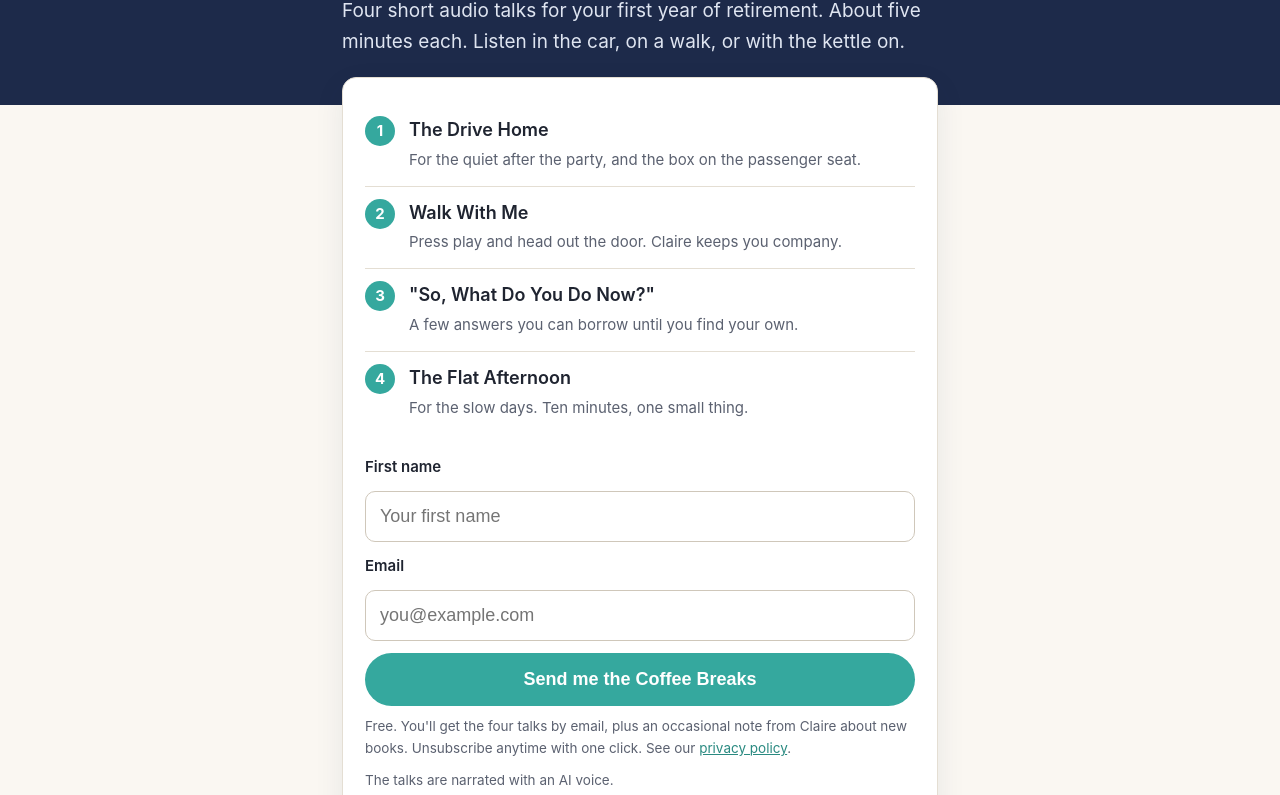
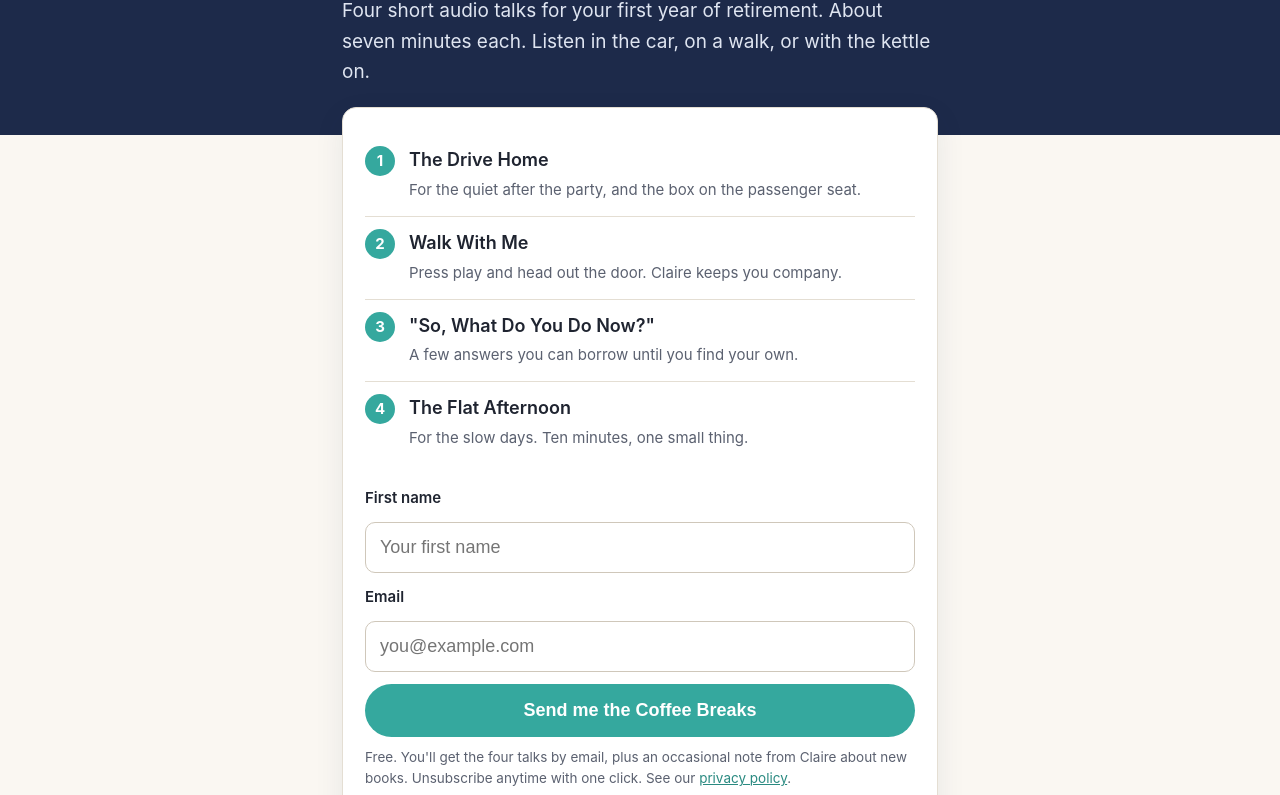
Before and after one commit to carlosottobcn/alpbooks.com, a plain HTML site: page claire/index.html in a window 1280 px wide. Shown: the part 213-1008 px from the top of the page. Drawn offline with Linux system fonts and the light colour scheme.

Commit message:
Claire page: about seven minutes each

```diff
--- a/claire/index.html
+++ b/claire/index.html
@@ -23,7 +23,7 @@
   <div class="wrap narrow">
     <p class="kicker">A free gift from Claire</p>
     <h1>Coffee Breaks with Claire</h1>
-    <p>Four short audio talks for your first year of retirement. About five minutes each. Listen in the car, on a walk, or with the kettle on.</p>
+    <p>Four short audio talks for your first year of retirement. About seven minutes each. Listen in the car, on a walk, or with the kettle on.</p>
   </div>
 </div>
 
```
